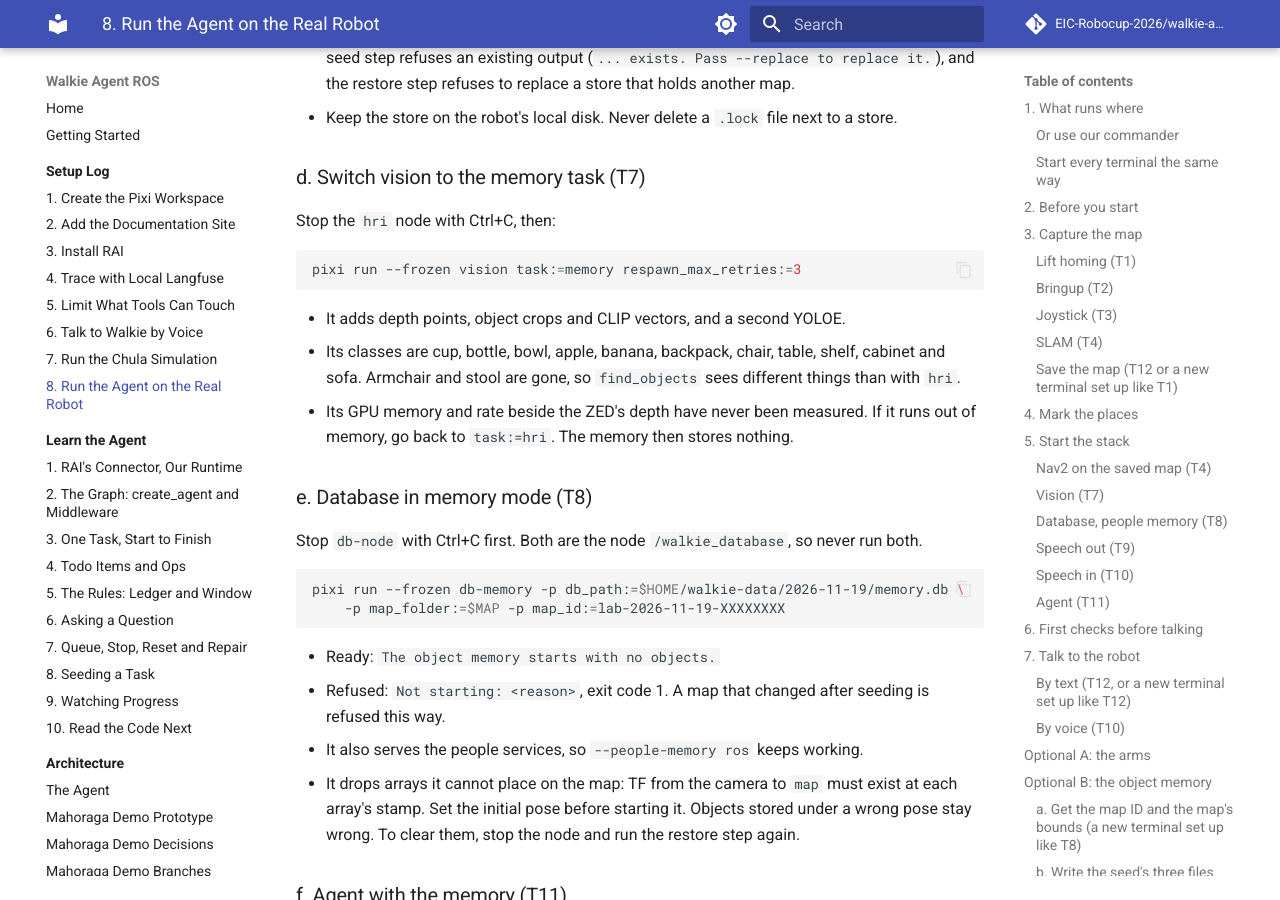
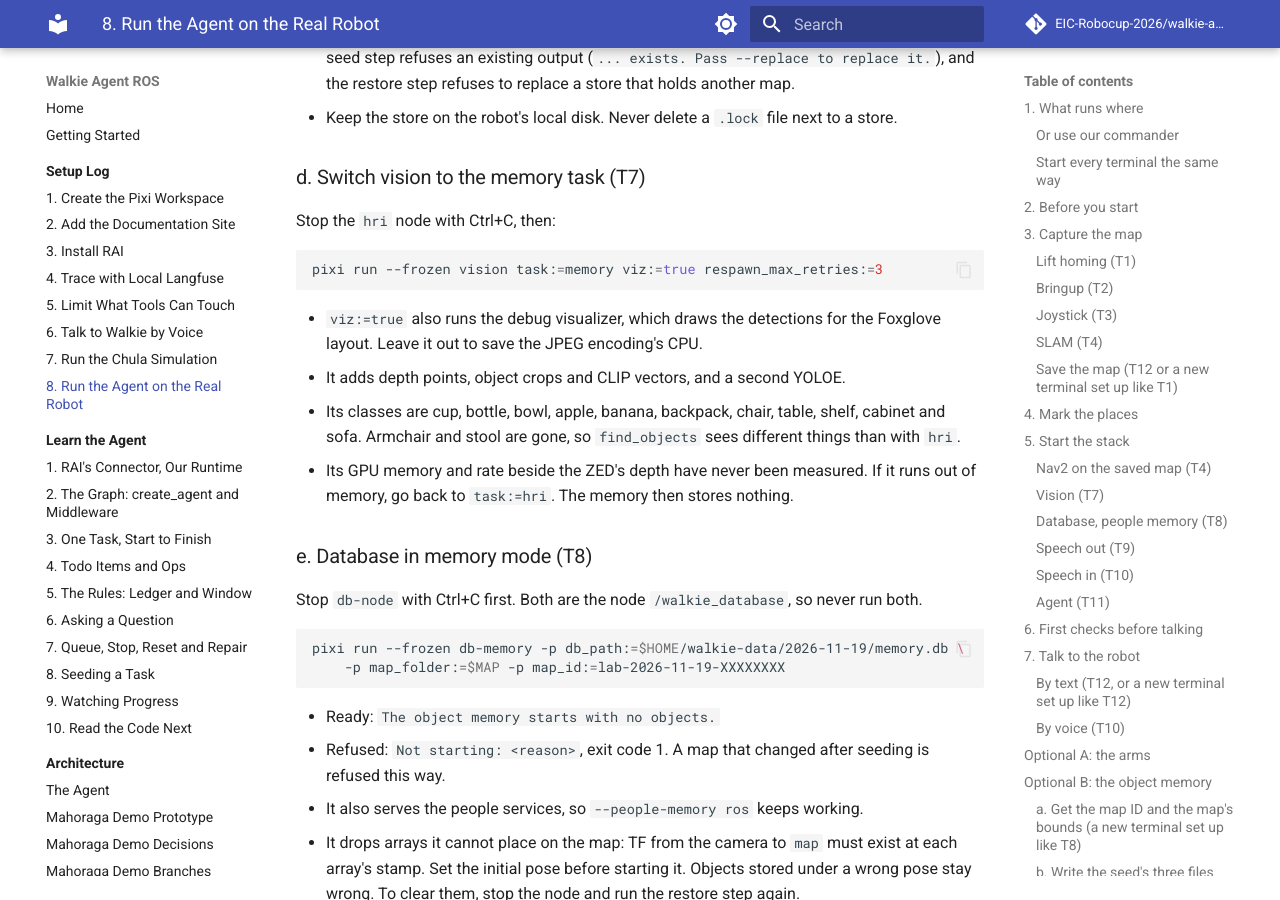
Before and after one commit to EIC-Robocup-2026/walkie-agent-ros, an MkDocs documentation site: the page built from docs/setup/09-real-robot.md, in a window 1280 px wide and 900 px high, scrolled down 22024 px. Built offline with MkDocs 1.6.1 and Material for MkDocs 9.7.7, drawn with Linux system fonts in a browser that asks for light colours; comment, search, counter and statistics services are not loaded.

Commit message:
feat: run the vision debug view with the memory task's commander button

````diff
--- a/docs/setup/09-real-robot.md
+++ b/docs/setup/09-real-robot.md
@@ -1070,9 +1070,11 @@ pixi run --frozen db-restore --seed ~/walkie-data/2026-11-19/seed.db --db ~/walk
 Stop the `hri` node with Ctrl+C, then:
 
 ```bash
-pixi run --frozen vision task:=memory respawn_max_retries:=3
+pixi run --frozen vision task:=memory viz:=true respawn_max_retries:=3
 ```
 
+- `viz:=true` also runs the debug visualizer, which draws the detections for
+  the Foxglove layout. Leave it out to save the JPEG encoding's CPU.
 - It adds depth points, object crops and CLIP vectors, and a second YOLOE.
 - Its classes are cup, bottle, bowl, apple, banana, backpack, chair, table,
   shelf, cabinet and sofa. Armchair and stool are gone, so `find_objects` sees
````
Also changed, not shown: 1 other file.
